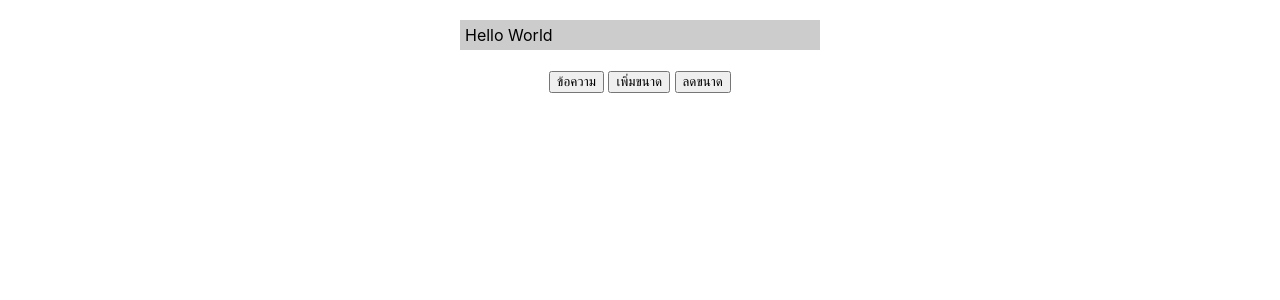
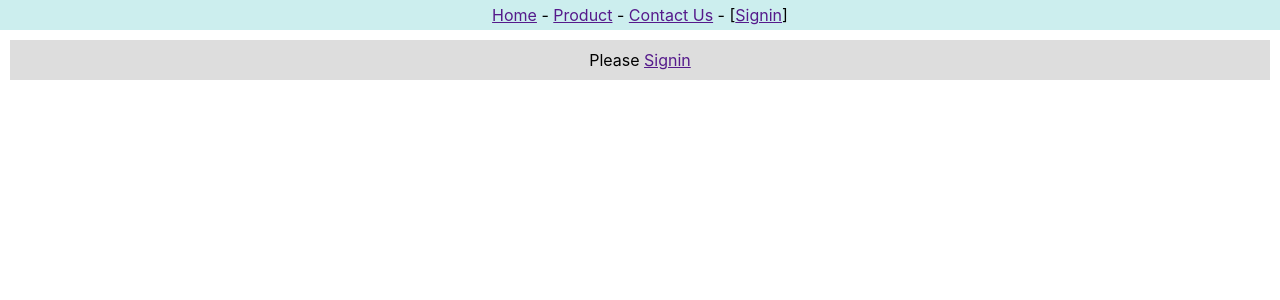
Before and after one commit to maltika/app1, a React (Create React App) app: page / in a window 1280 px wide. Shown: the top 300 px of the page. Built offline with nearby package versions, Linux system fonts and the light colour scheme.

Commit message:
Context
simple to use context

```diff
--- a/src/App.js
+++ b/src/App.js
@@ -1,14 +1,15 @@
 import React from "react";
-import { Header,Content,Footer } from "./func-components";
-import Button from "./class-components";
-import {Calculator2} from './calculator'
-import {EventData2} from './event-data'
-import RefsArray from './refs-array'
-import MessageBox from "./state-func";
+import { userContext } from "./context";
+import Header2 from "./context-header2";
+import Content2 from "./context-content2";
 
 function App() {
+  let [user,setUser] = React.useState();
   return(
-    <MessageBox/>
+    <userContext.Provider value={[user,setUser]}>
+    <Header2/>
+    <Content2/>
+    </userContext.Provider>
   );
 }
 
--- /dev/null
+++ b/src/context-content2.js
@@ -0,0 +1,28 @@
+import React, { useState } from "react";
+import { userContext } from "./context";
+
+export default function Content2(){
+    let [user,setUser] = React.useContext(userContext)
+
+    const contentStyle ={
+        backgroundColor:'#ddd',
+        textAlign:'center',
+        margin:10,
+        padding:10
+    }
+    const onClickSignin = (event) => {
+        event.preventDefault()
+        setUser('Tom Jerry')
+    }
+
+    return(
+        <div style={contentStyle}>
+            {
+                (user)
+                ?<spn>Hello {user}</spn>
+                :<span>Please <a href="" onClick={onClickSignin}>
+                    Signin</a></span>
+            }
+        </div>
+    )
+}
--- /dev/null
+++ b/src/context-header2.js
@@ -0,0 +1,38 @@
+import React, { useState } from "react";
+import { userContext } from "./context";
+
+export default class Header2 extends React.Component{
+    static contextType = userContext
+
+    render(){
+        let [user,setUser] = this.context
+
+        const headerStyle = {
+            backgroundColor:'#cee',
+            textAlign:'center',
+            padding:5
+        }
+        const onClickSignout = (event) => {
+            event.preventDefault()
+            setUser('')
+        }
+        const onClickSignin = (event) => {
+            event.preventDefault()
+            setUser('Tom Jerry')
+        }
+
+        return(
+            <div style={headerStyle}>
+                <a href="">Home</a>&nbsp;-&nbsp;
+                <a href="">Product</a>&nbsp;-&nbsp;
+                <a href="">Contact Us</a>&nbsp;-&nbsp;
+                {
+                    (user)
+                    ?<span>[{user}&nbsp;&nbsp;<a href=""
+                            onClick={onClickSignout}>Signout</a>]</span>
+                    :<span>[<a href="" onClick={onClickSignin}>Signin</a>]</span>
+                }
+            </div>
+        )
+    }
+}
--- /dev/null
+++ b/src/context.js
@@ -0,0 +1,3 @@
+import React,{ createContext } from "react";
+
+export const userContext = createContext()
```
